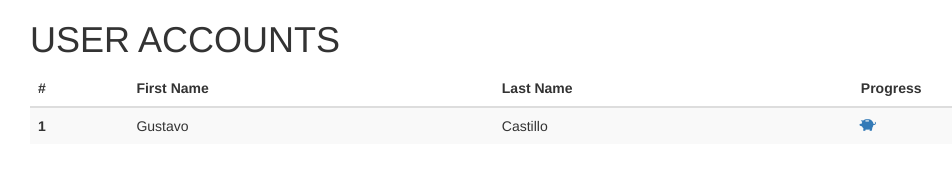
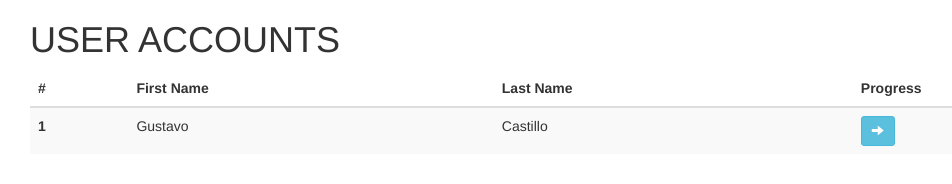
Before and after one commit to GustavoCastillo/GustavoCastillo.github.io, a plain HTML site: page index.html in a window 1280 px wide. Shown: the whole page, without its empty margins (40-992 px from the left). Drawn offline with nearby package versions, Linux system fonts and the light colour scheme.

Commit message:
Update index.html

```diff
--- a/index.html
+++ b/index.html
@@ -30,7 +30,9 @@
                     <th scope="row">1</th>
                     <td>Gustavo</td>
                     <td>Castillo</td>
-                    <td><a data-toggle="modal" data-target="#myModal"><span class="glyphicon glyphicon-piggy-bank" aria-hidden="true"></span></a></td>
+                    <td><button type="button" class="btn btn-info btn-sm" data-toggle="modal" data-target="#myModal"><span class="glyphicon glyphicon-arrow-right" aria-hidden="true"></span> </button>
+
+
                 </tr>
             </tbody>
         </table>
```
